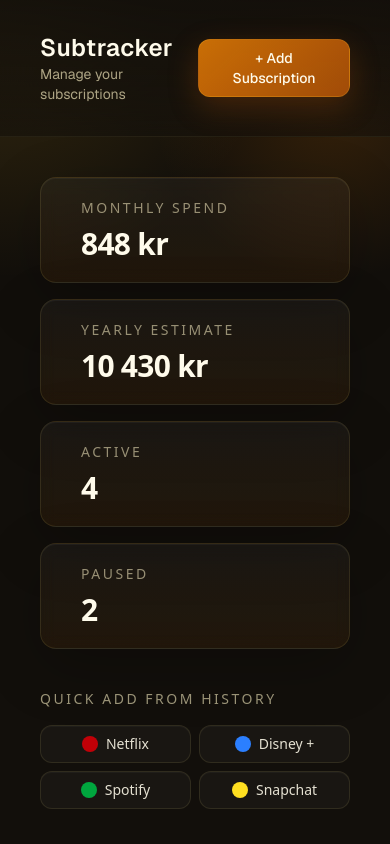
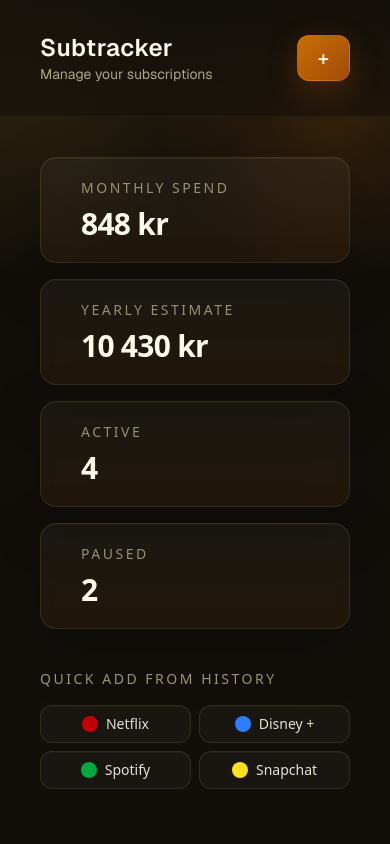
Before and after one commit to ellinorjohansson/subscription-hub, a Next.js app: page / in a window 390 px wide. Shown: the top 844 px of the page. Built offline with nearby package versions, Linux system fonts and the light colour scheme.

Commit message:
💄(style): button text hidden on small devices and shown on bigger

```diff
--- a/src/components/Header.tsx
+++ b/src/components/Header.tsx
@@ -10,8 +10,8 @@
         </span>
       </div>
       <div>
-        <button className="cursor-pointer rounded-xl border border-amber-300/15 bg-[linear-gradient(135deg,rgba(217,119,6,0.92),rgba(180,83,9,0.88))] px-5 py-2 text-sm font-medium text-amber-50 shadow-[0_10px_30px_rgba(180,83,9,0.28)] transition duration-200 hover:brightness-110">
-          + Add Subscription
+        <button className="flex flex-row cursor-pointer rounded-xl border border-amber-300/15 bg-[linear-gradient(135deg,rgba(217,119,6,0.92),rgba(180,83,9,0.88))] px-5 py-2 text-xl md:text-sm font-medium text-amber-50 shadow-[0_10px_30px_rgba(180,83,9,0.28)] transition duration-200 hover:brightness-110">
+          + <span className="hidden md:block ml-1">Add Subscription</span>
         </button>
       </div>
     </header>
```
